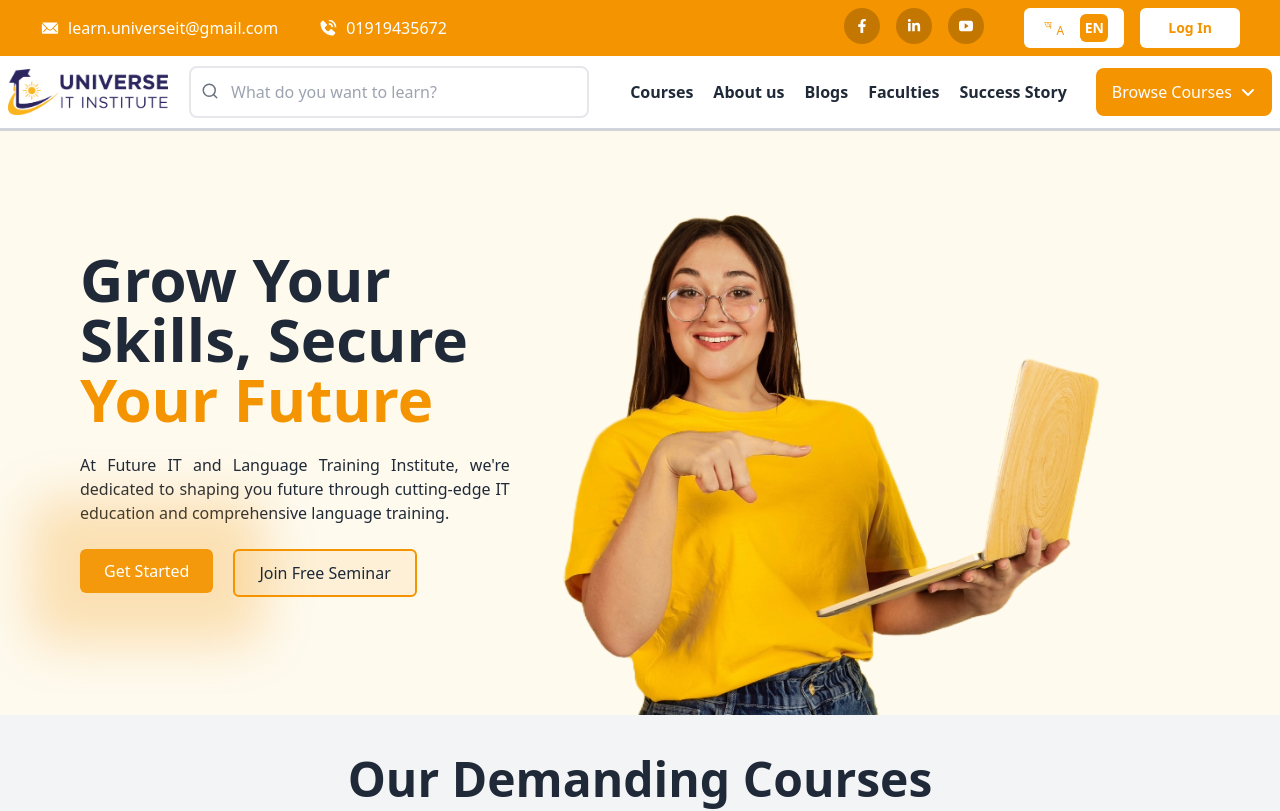
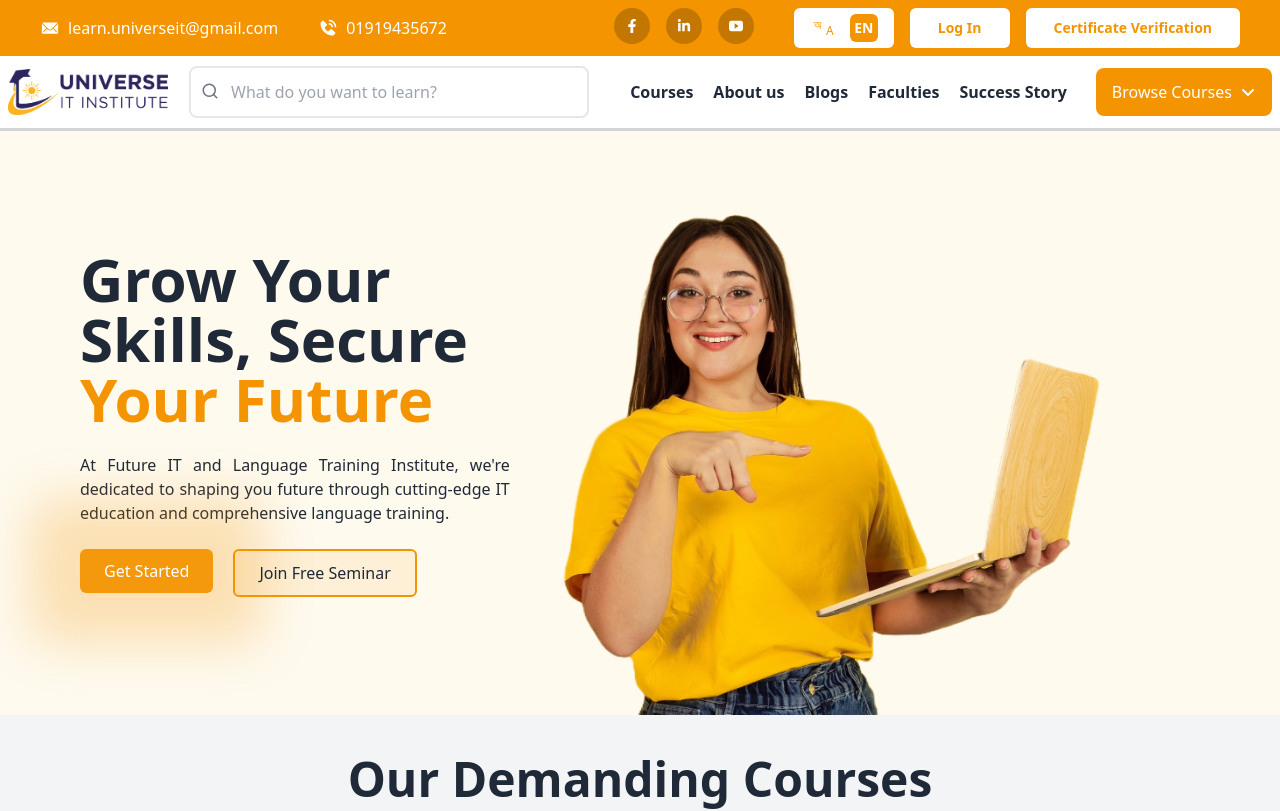
Before and after one commit to universeIt137/UniverseIT_client, a React (Vite) app: page / in a window 1280 px wide. Shown: the top 811 px of the page. Built offline with nearby package versions, Linux system fonts and the light colour scheme; no server answers.

Commit message:
certification verification btn added

```diff
--- a/src/components/clientSide/AddressNavbar/AddressNavbar.jsx
+++ b/src/components/clientSide/AddressNavbar/AddressNavbar.jsx
@@ -41,6 +41,7 @@ const AddressNavbar = () => {
                             </button>
                         </div>
                         <button className="h-10 px-7 bg-white text-primary rounded-md text-sm font-bold">Log In</button>
+                        <button className="h-10 px-7 bg-white text-primary rounded-md text-sm font-bold">Certificate Verification</button>
                     </dib>
                 </div>
             </div>
```
